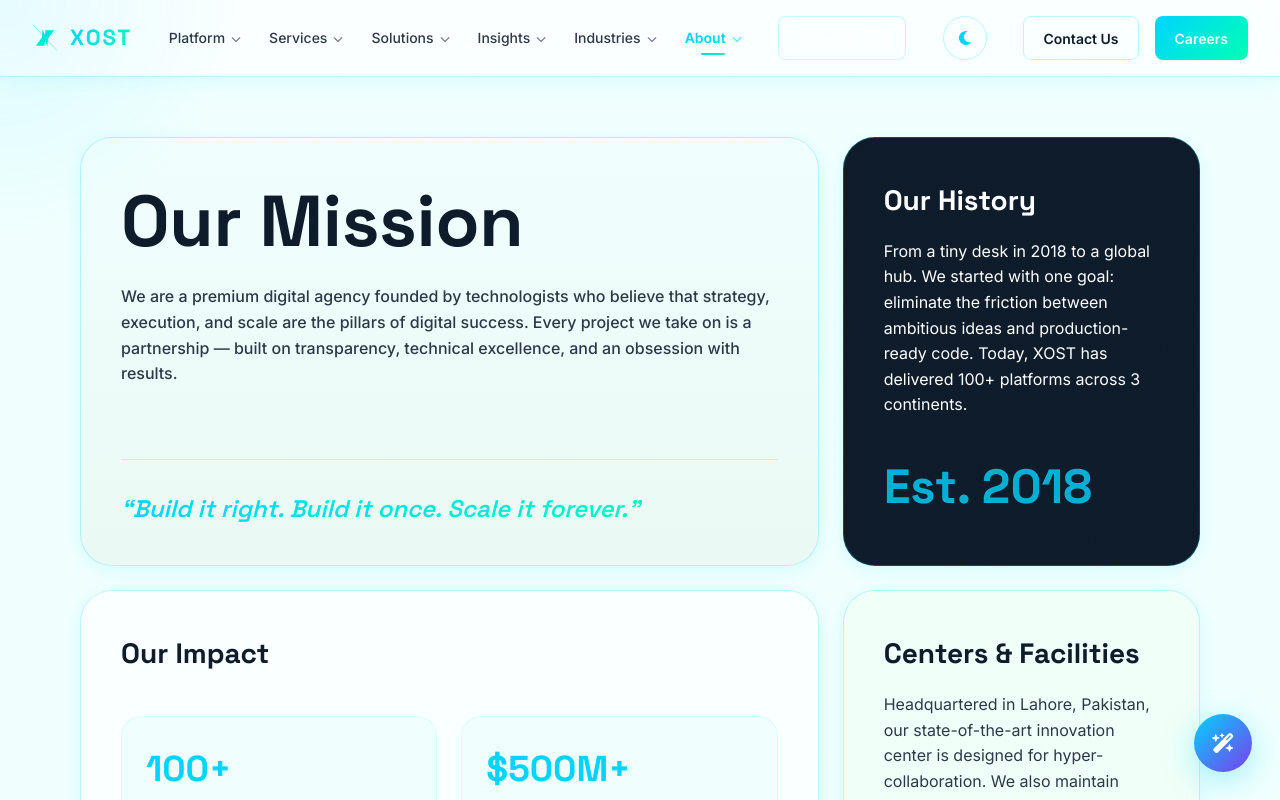
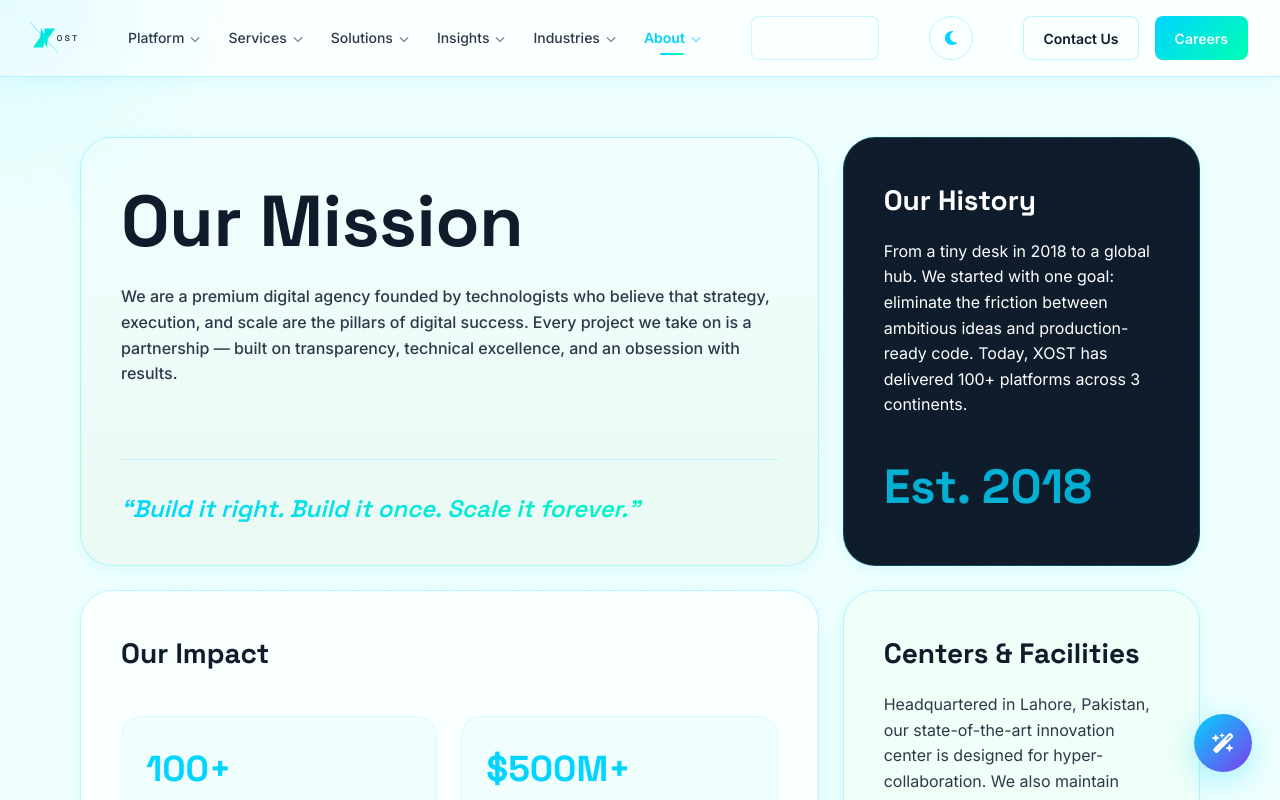
Before and after one commit to wuhsofficial/xost, a React (Vite) app in the folder frontend/: page /about in a window 1280 px wide. Shown: the top 800 px of the page. Built offline with nearby package versions, Linux system fonts and the light colour scheme.

Commit message:
feat: align logo letters O S T directly in horizontal SVG layout to spell Xost

```diff
--- a/frontend/src/components/Logo/Logo.module.css
+++ b/frontend/src/components/Logo/Logo.module.css
@@ -7,62 +7,20 @@
   background: none;
   padding: 0;
   margin: 0;
-}
-
-.horizontal {
-  flex-direction: row;
-  gap: 12px;
-}
-
-.stacked {
-  flex-direction: column;
-  justify-content: center;
-  align-items: center;
-  gap: 20px;
-  text-align: center;
-}
-
-.iconOnly {
-  display: inline-block;
+  cursor: pointer;
 }
 
 .svgSymbol {
   display: block;
   flex-shrink: 0;
-  transition: transform 0.3s ease;
+  overflow: visible;
+  transition: transform 0.3s cubic-bezier(0.16, 1, 0.3, 1);
 }
 
 .container:hover .svgSymbol {
-  transform: scale(1.05);
+  transform: scale(1.03);
 }
 
-.text {
-  font-family: 'Space Grotesk', sans-serif;
-  font-weight: 700;
-  letter-spacing: 2px;
-  background: var(--gradient-accent);
-  -webkit-background-clip: text;
-  background-clip: text;
-  -webkit-text-fill-color: transparent;
-  flex-shrink: 0;
+.svgText {
+  transition: fill 0.3s ease;
 }
-
-.textHorizontal {
-  font-size: 22px;
-  letter-spacing: 2px;
-}
-
-.textStacked {
-  font-size: 4.5vw;
-  letter-spacing: 8px;
-  margin-top: 8px;
-  text-transform: uppercase;
-  font-weight: 900;
-}
-
-@media (max-width: 768px) {
-  .textStacked {
-    font-size: 8vw;
-    letter-spacing: 5px;
-  }
-}
--- a/frontend/src/components/Logo/Logo.tsx
+++ b/frontend/src/components/Logo/Logo.tsx
@@ -10,7 +10,7 @@ interface LogoProps {
 
 /**
  * Logo component — renders the official XOST vector icon and typography.
- * Supports horizontal (navbar/footer), stacked (splash screen), and icon-only variants.
+ * The stylized X symbol is combined with "O S T" inside the SVG canvas.
  */
 export default function Logo({
   variant = 'horizontal',
@@ -18,31 +18,165 @@ export default function Logo({
   className = '',
   onClick
 }: LogoProps) {
-  // Determine standard size based on variant if not provided
-  const iconSize = size || (variant === 'stacked' ? 180 : 32);
+  // Determine standard height based on variant if not provided
+  const iconHeight = size || (variant === 'stacked' ? 180 : 32);
 
   const containerClasses = [
     styles.container,
-    variant === 'horizontal' ? styles.horizontal : '',
-    variant === 'stacked' ? styles.stacked : '',
-    variant === 'icon-only' ? styles.iconOnly : '',
     className
   ].filter(Boolean).join(' ');
 
+  if (variant === 'horizontal') {
+    // Width scales with height (ratio 1.45:1)
+    const iconWidth = Math.round(iconHeight * 1.45);
+
+    return (
+      <div className={containerClasses} onClick={onClick}>
+        <svg
+          viewBox="0 0 1450 1000"
+          width={iconWidth}
+          height={iconHeight}
+          className={styles.svgSymbol}
+          fill="none"
+          xmlns="http://www.w3.org/2000/svg"
+        >
+          <defs>
+            <linearGradient id="xost-logo-grad-horiz" x1="0%" y1="0%" x2="100%" y2="100%">
+              <stop offset="0%" stopColor="#00D4FF" />
+              <stop offset="100%" stopColor="#00FFB3" />
+            </linearGradient>
+          </defs>
+
+          {/* Stylized X symbol shifted slightly left to merge with letters */}
+          <g transform="translate(-120, 0)">
+            {/* Long thin diagonal line */}
+            <line
+              x1="60"
+              y1="10"
+              x2="940"
+              y2="970"
+              stroke="url(#xost-logo-grad-horiz)"
+              strokeWidth="16"
+              strokeLinecap="round"
+            />
+            {/* Short thin diagonal line */}
+            <line
+              x1="405"
+              y1="203"
+              x2="595"
+              y2="797"
+              stroke="url(#xost-logo-grad-horiz)"
+              strokeWidth="16"
+              strokeLinecap="round"
+            />
+            {/* Thick stylized geometric X path */}
+            <path
+              d="M 520,200 L 850,200 L 620,520 L 595,797 L 500,620 L 480,800 L 150,800 L 380,480 L 405,203 L 500,380 Z"
+              fill="url(#xost-logo-grad-horiz)"
+            />
+          </g>
+
+          {/* Integrated brand letters spelling "Xost" */}
+          <text
+            x="780"
+            y="610"
+            fontFamily="'Space Grotesk', sans-serif"
+            fontWeight="500"
+            fontSize="260"
+            fill="currentColor"
+            letterSpacing="80"
+            className={styles.svgText}
+          >
+            OST
+          </text>
+        </svg>
+      </div>
+    );
+  }
+
+  if (variant === 'stacked') {
+    // Height includes the bottom spacing for the logo title
+    const iconWidth = iconHeight;
+    const finalHeight = Math.round(iconHeight * 1.2);
+
+    return (
+      <div className={containerClasses} onClick={onClick}>
+        <svg
+          viewBox="0 0 1000 1200"
+          width={iconWidth}
+          height={finalHeight}
+          className={styles.svgSymbol}
+          fill="none"
+          xmlns="http://www.w3.org/2000/svg"
+        >
+          <defs>
+            <linearGradient id="xost-logo-grad-stacked" x1="0%" y1="0%" x2="100%" y2="100%">
+              <stop offset="0%" stopColor="#00D4FF" />
+              <stop offset="100%" stopColor="#00FFB3" />
+            </linearGradient>
+          </defs>
+
+          {/* Centered stylized X symbol */}
+          <g>
+            {/* Long thin diagonal line */}
+            <line
+              x1="60"
+              y1="10"
+              x2="940"
+              y2="970"
+              stroke="url(#xost-logo-grad-stacked)"
+              strokeWidth="16"
+              strokeLinecap="round"
+            />
+            {/* Short thin diagonal line */}
+            <line
+              x1="405"
+              y1="203"
+              x2="595"
+              y2="797"
+              stroke="url(#xost-logo-grad-stacked)"
+              strokeWidth="16"
+              strokeLinecap="round"
+            />
+            {/* Thick stylized geometric X path */}
+            <path
+              d="M 520,200 L 850,200 L 620,520 L 595,797 L 500,620 L 480,800 L 150,800 L 380,480 L 405,203 L 500,380 Z"
+              fill="url(#xost-logo-grad-stacked)"
+            />
+          </g>
+
+          {/* Under-symbol branding text */}
+          <text
+            x="500"
+            y="1140"
+            textAnchor="middle"
+            fontFamily="'Space Grotesk', sans-serif"
+            fontWeight="700"
+            fontSize="80"
+            fill="currentColor"
+            letterSpacing="30"
+            className={styles.svgText}
+          >
+            X O S T
+          </text>
+        </svg>
+      </div>
+    );
+  }
+
+  // Icon-only variant
   return (
     <div className={containerClasses} onClick={onClick}>
-      {/* ── SVG Logo Symbol ────────────────────────────────────────────── */}
       <svg
         viewBox="0 0 1000 1000"
-        width={iconSize}
-        height={iconSize}
+        width={iconHeight}
+        height={iconHeight}
         className={styles.svgSymbol}
         fill="none"
         xmlns="http://www.w3.org/2000/svg"
       >
-        {/* Gradients */}
         <defs>
-          <linearGradient id="xost-logo-grad" x1="0%" y1="0%" x2="100%" y2="100%">
+          <linearGradient id="xost-logo-grad-icon" x1="0%" y1="0%" x2="100%" y2="100%">
             <stop offset="0%" stopColor="#00D4FF" />
             <stop offset="100%" stopColor="#00FFB3" />
           </linearGradient>
@@ -54,39 +188,26 @@ export default function Logo({
           y1="10"
           x2="940"
           y2="970"
-          stroke="url(#xost-logo-grad)"
+          stroke="url(#xost-logo-grad-icon)"
           strokeWidth="16"
           strokeLinecap="round"
         />
-
         {/* Short thin diagonal line */}
         <line
           x1="405"
           y1="203"
           x2="595"
           y2="797"
-          stroke="url(#xost-logo-grad)"
+          stroke="url(#xost-logo-grad-icon)"
           strokeWidth="16"
           strokeLinecap="round"
         />
-
         {/* Thick stylized geometric X path */}
         <path
           d="M 520,200 L 850,200 L 620,520 L 595,797 L 500,620 L 480,800 L 150,800 L 380,480 L 405,203 L 500,380 Z"
-          fill="url(#xost-logo-grad)"
+          fill="url(#xost-logo-grad-icon)"
         />
       </svg>
-
-      {/* ── Logo Text ──────────────────────────────────────────────────── */}
-      {variant !== 'icon-only' && (
-        <span
-          className={`${styles.text} ${
-            variant === 'stacked' ? styles.textStacked : styles.textHorizontal
-          }`}
-        >
-          {variant === 'stacked' ? 'X O S T' : 'XOST'}
-        </span>
-      )}
     </div>
   );
 }
--- a/frontend/src/components/Navbar/Navbar.tsx
+++ b/frontend/src/components/Navbar/Navbar.tsx
@@ -119,7 +119,7 @@ export default function Navbar({ onSearchOpen }: { onSearchOpen?: () => void })
         <div className={styles.inner}>
           {/* Logo */}
           <Link to="/" style={{ textDecoration: 'none', display: 'flex', alignItems: 'center' }}>
-            <Logo variant="horizontal" size={26} />
+            <Logo variant="horizontal" size={32} />
           </Link>
 
           {/* Desktop links */}
```
